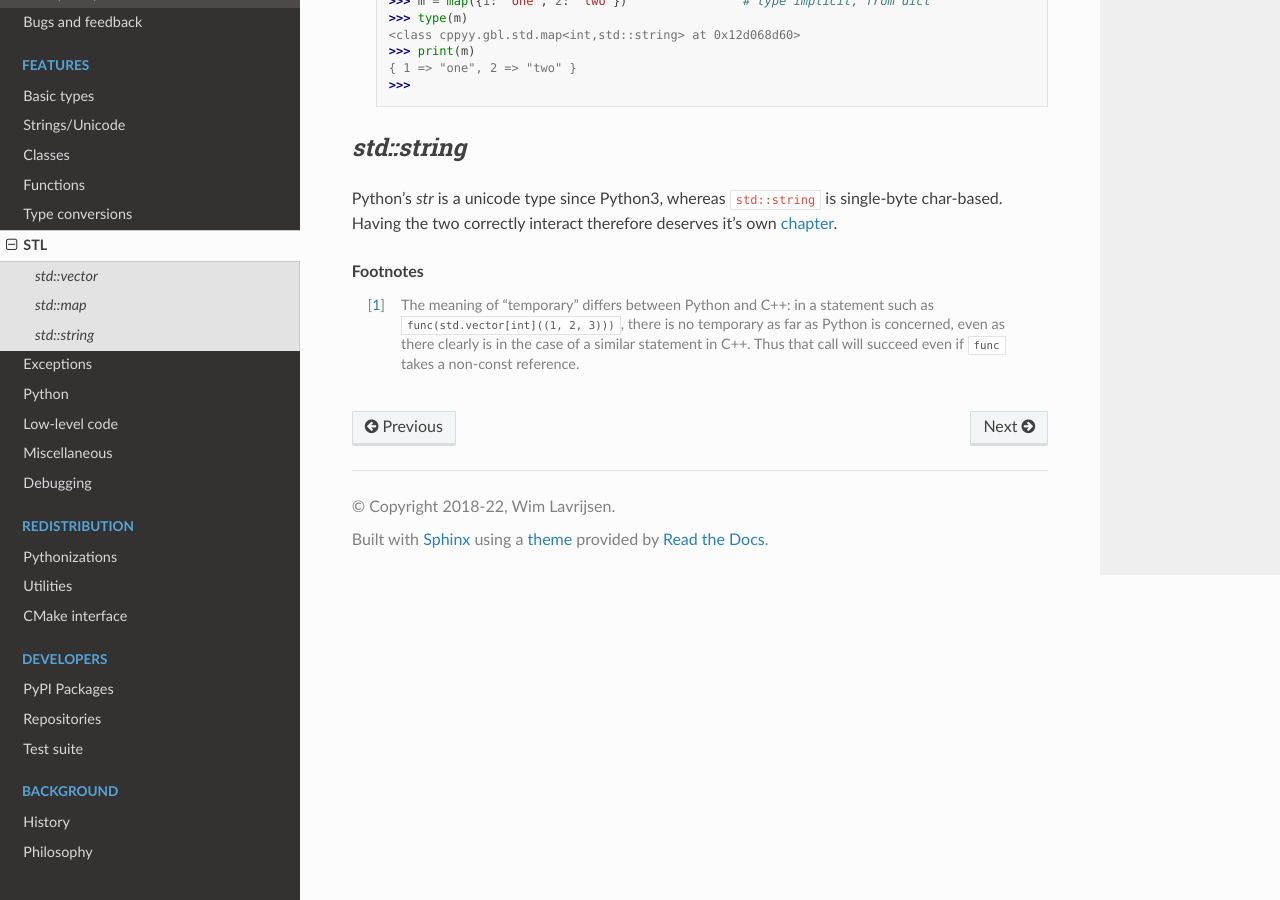
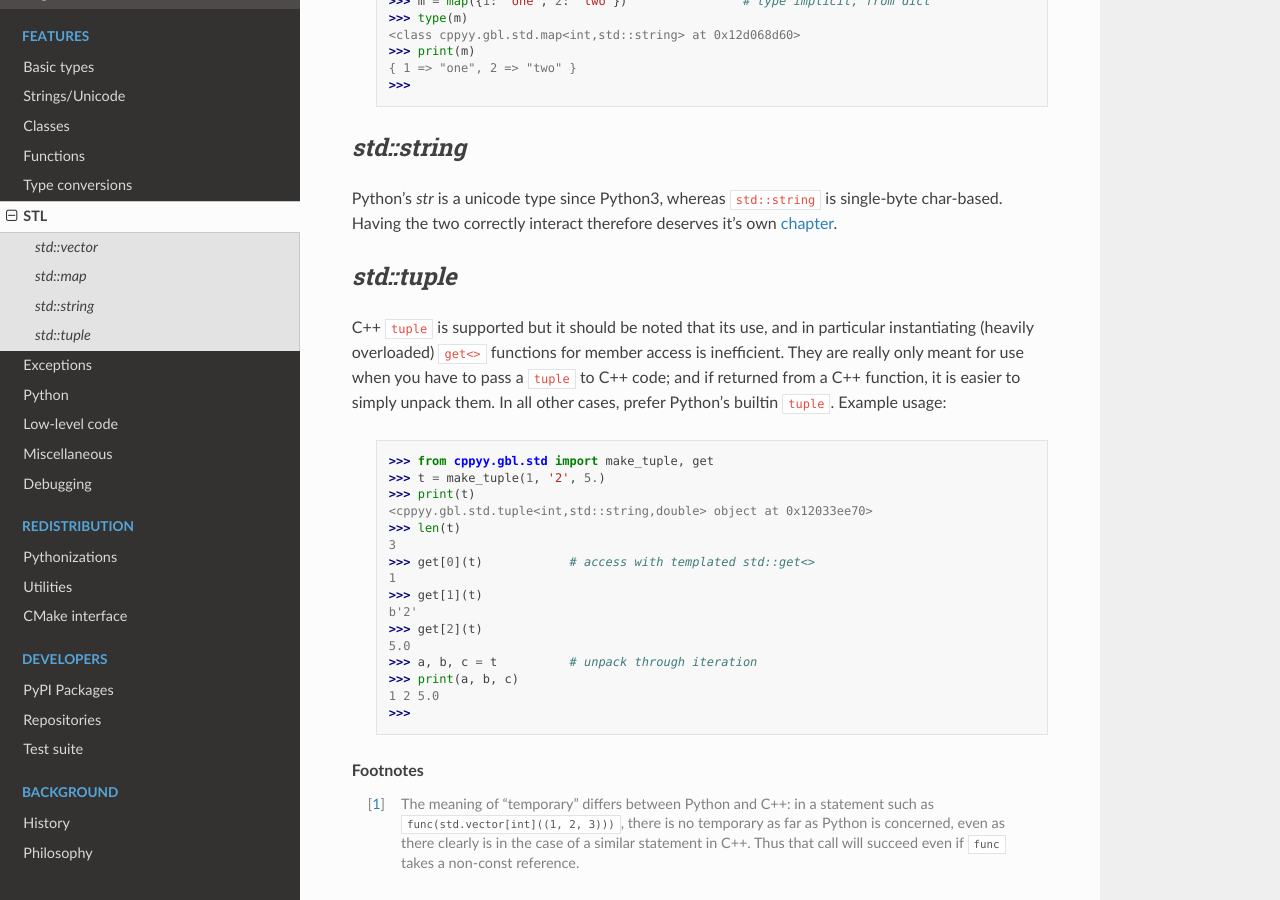
Before and after one commit to wlav/cppyy, a Sphinx documentation site: the page built from doc/source/stl.rst, in a window 1280 px wide and 900 px high, scrolled down 4084 px. Built offline with Sphinx 7.4.7 and the Read the Docs theme 2.0.0, drawn with Linux system fonts in a browser that asks for light colours.

Commit message:
add paragraph on std::tuple

```diff
--- a/doc/source/stl.rst
+++ b/doc/source/stl.rst
@@ -246,6 +246,37 @@ Having the two correctly interact therefore deserves it's own
 :doc:`chapter <strings>`.
 
 
+`std::tuple`
+------------
+
+C++ ``tuple`` is supported but it should be noted that its use, and in
+particular instantiating (heavily overloaded) ``get<>`` functions for member
+access is inefficient.
+They are really only meant for use when you have to pass a ``tuple`` to C++
+code; and if returned from a C++ function, it is easier to simply unpack them.
+In all other cases, prefer Python's builtin ``tuple``.
+Example usage:
+
+  .. code-block:: python
+
+    >>> from cppyy.gbl.std import make_tuple, get
+    >>> t = make_tuple(1, '2', 5.)
+    >>> print(t)
+    <cppyy.gbl.std.tuple<int,std::string,double> object at 0x12033ee70>
+    >>> len(t)
+    3
+    >>> get[0](t)            # access with templated std::get<>
+    1
+    >>> get[1](t)
+    b'2'
+    >>> get[2](t)
+    5.0
+    >>> a, b, c = t          # unpack through iteration
+    >>> print(a, b, c)
+    1 2 5.0
+    >>>
+
+
 .. rubric:: Footnotes
 
 .. [#f1] The meaning of "temporary" differs between Python and C++: in a statement such as ``func(std.vector[int]((1, 2, 3)))``, there is no temporary as far as Python is concerned, even as there clearly is in the case of a similar statement in C++. Thus that call will succeed even if ``func`` takes a non-const reference.
```
